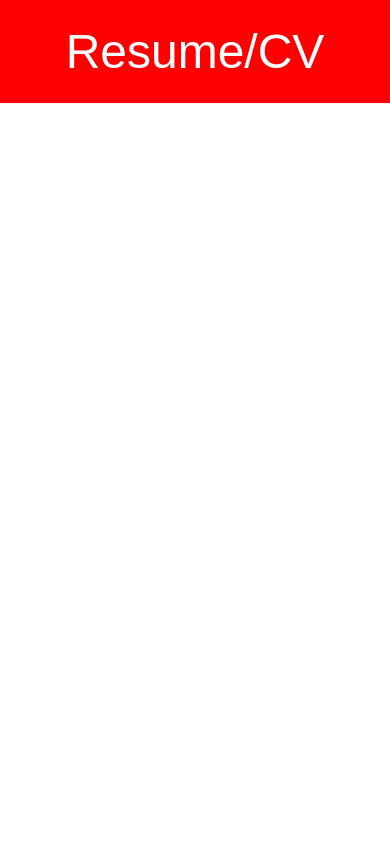
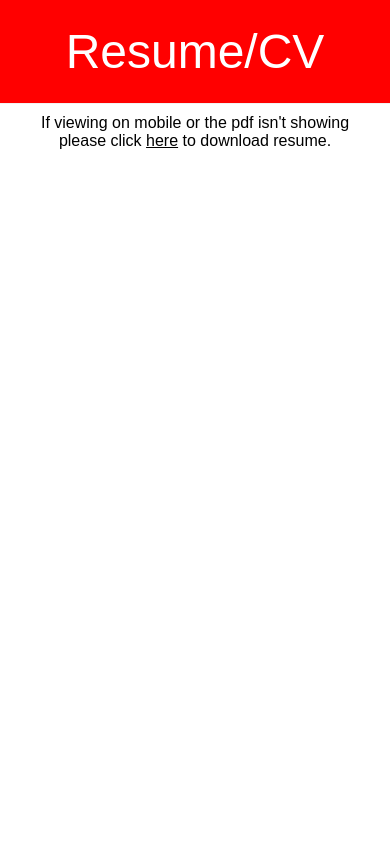
Before and after one commit to Yujiman85/yujiman85.github.com, a plain HTML site: page resume.html in a window 390 px wide. Shown: the top 844 px of the page. Drawn offline with Linux system fonts and the light colour scheme.

Commit message:
added a link to download resume pdf for mobile browsers

```diff
--- a/resume.html
+++ b/resume.html
@@ -8,7 +8,8 @@
 	<p id="topname" style="margin-bottom: 10px; background-color: #ff0000; color: white;">Resume/CV</p>
 	<div class="allinfosection">
 	  <div class="container">
-	       <embed src="/files/ty-jenkins-resume.pdf" width="100%" height="1700px">
+	  	If viewing on mobile or the pdf isn't showing please click <a href="/files/ty-jenkins-resume.pdf" style="text-decoration: underline;">here</a> to download resume. <br /><br />
+	    <embed src="/files/ty-jenkins-resume.pdf" width="100%" height="1700px">
 	  </div>
 	</div>
 	<footer class="footer">
```
